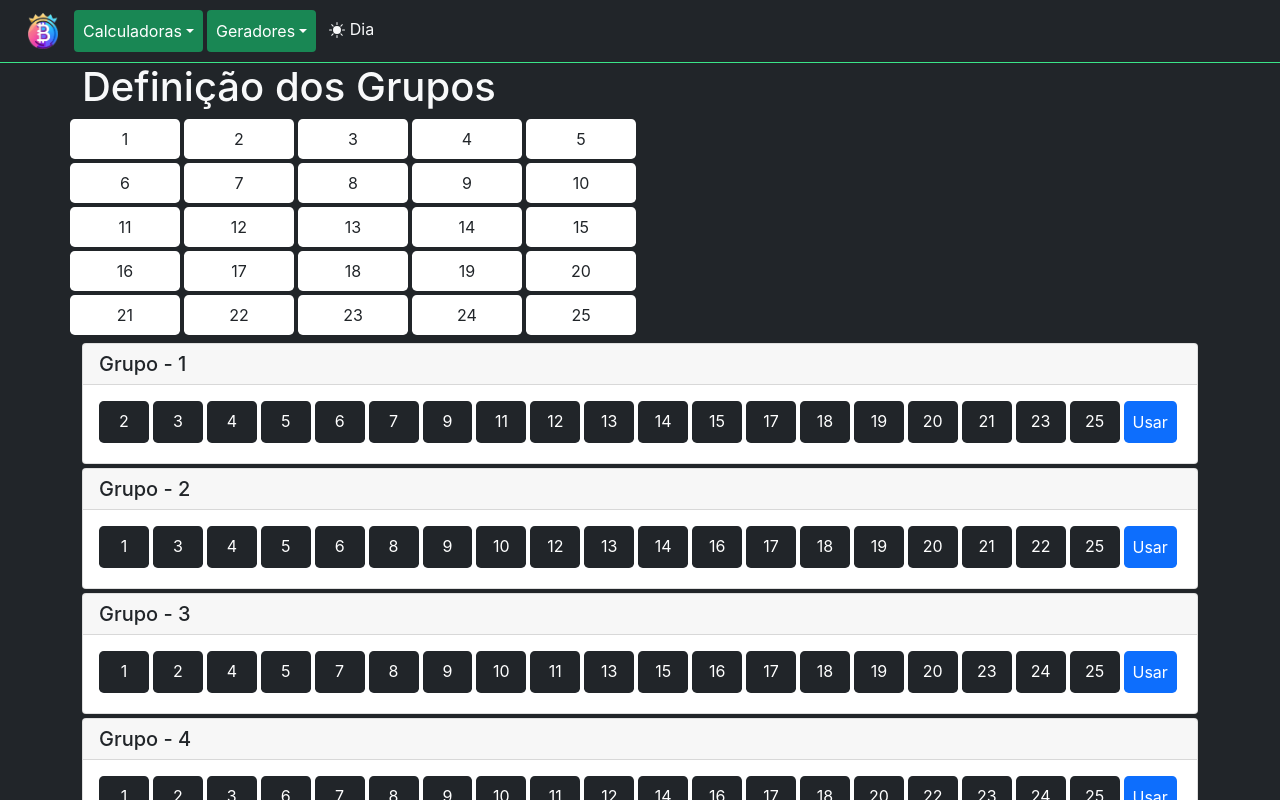
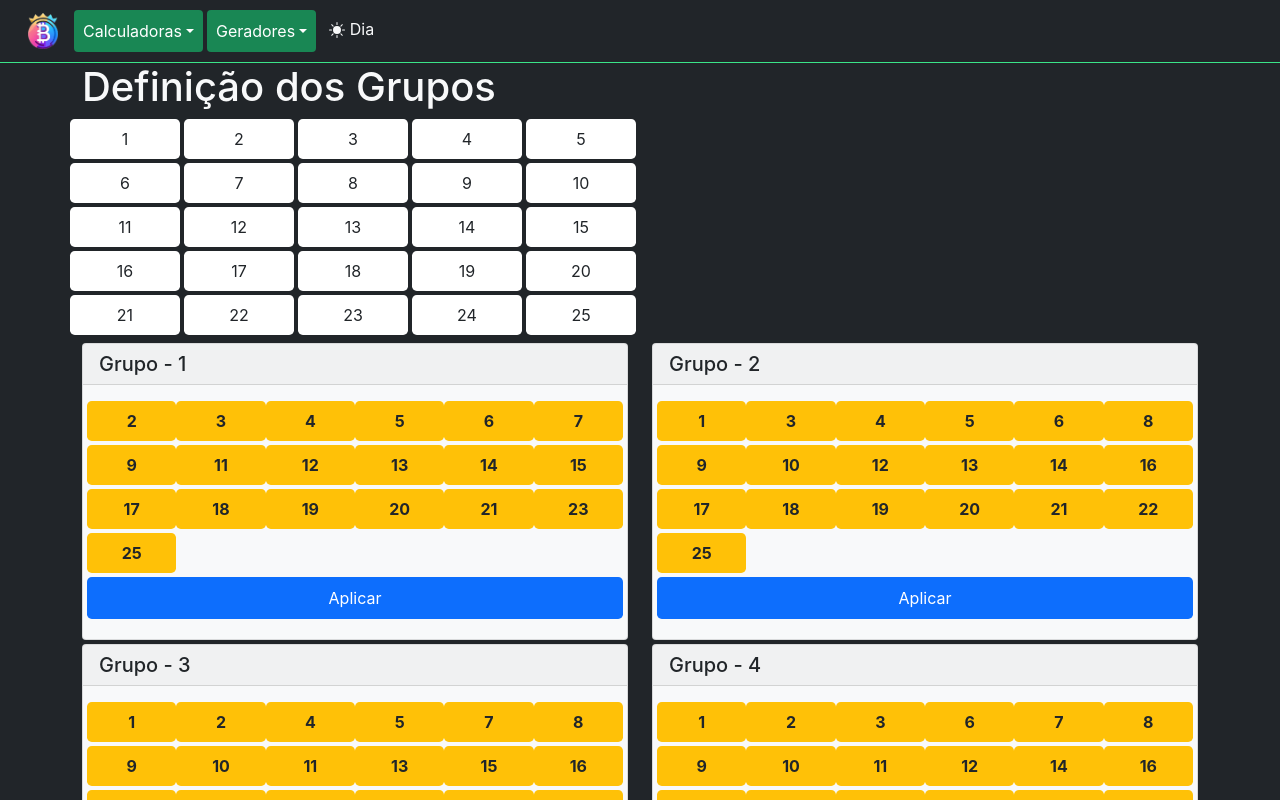
Before and after one commit to demaroto/balancecrypto, a React (Create React App) app: page /lotofacil/grupos in a window 1280 px wide. Shown: the top 800 px of the page. Built offline with nearby package versions, Linux system fonts and the light colour scheme.

Commit message:
Update grupos.js

```diff
--- a/src/pages/lotofacil/grupos.js
+++ b/src/pages/lotofacil/grupos.js
@@ -30,7 +30,7 @@ const Grupos = () => {
         const row_5 = [4,6,12,13,20,22]
         const row_6 = [3,7,9,11,19,20]
         const row_7 = [2,8,10,13,18,23]
-        const row_8 = [1,5,9,14,17,19]
+        const row_8 = [1,9,11,17,18,23]
 
         const gr1 = criarNumeros.filter((l,index) => !row_1.includes(index + 1));
         const gr2 = criarNumeros.filter((l,index) => !row_2.includes(index + 1));
@@ -63,14 +63,16 @@ const Grupos = () => {
                 </div>
                 <div className='row'>
                     {grupos.map((grupo, i) => {
-                        return <div className='col-sm-12 mt-1'>
-                            <div className='card'>
+                        return <div className='col-md-6 col-sm-12 mt-1'>
+                            <div className={`card bg-${themeText}`}>
                                 <h5 class="card-header">Grupo - {i+1}</h5>
                                 <div className='card-body d-flex'>
+                                    <div className='row'>
                                     {grupo.map(num => {
-                                        return <div className='p-2 mb-1 me-1 col rounded-3 text-center bg-dark text-white'>{num}</div>
+                                        return <div className={`p-2 mb-1 col-2 rounded-3 text-center bg-warning text-dark fw-bold`}>{num}</div>
                                     })}
-                                    <button className='btn p-2 mb-1 me-1 col rounded-3 text-center bg-primary text-white'>Usar</button>
+                                    <button className='btn p-2 mb-1 me-1 col-12 rounded-3 text-center bg-primary text-white'>Aplicar</button>
+                                    </div>
                                 </div>
                             </div>
                         </div>
```
